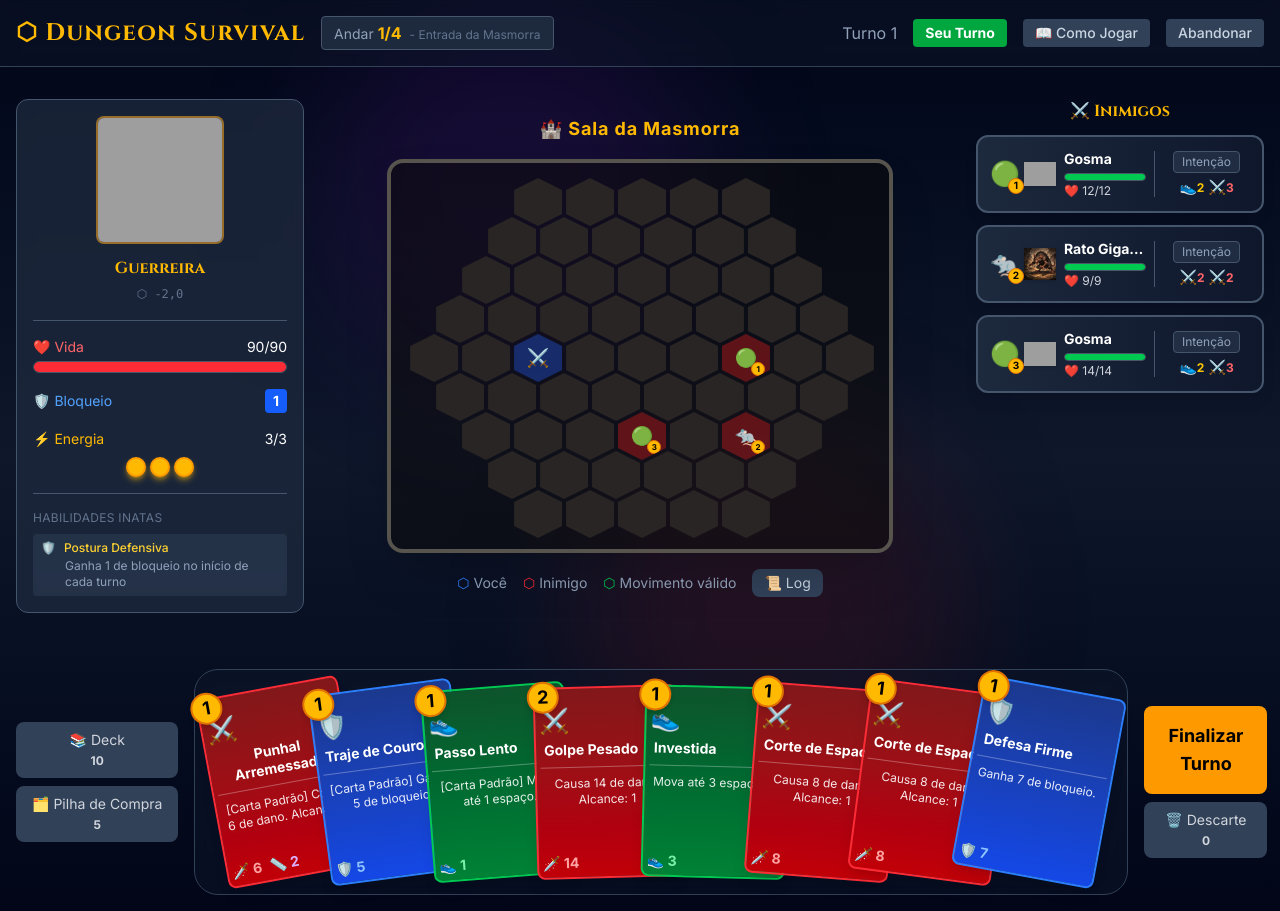
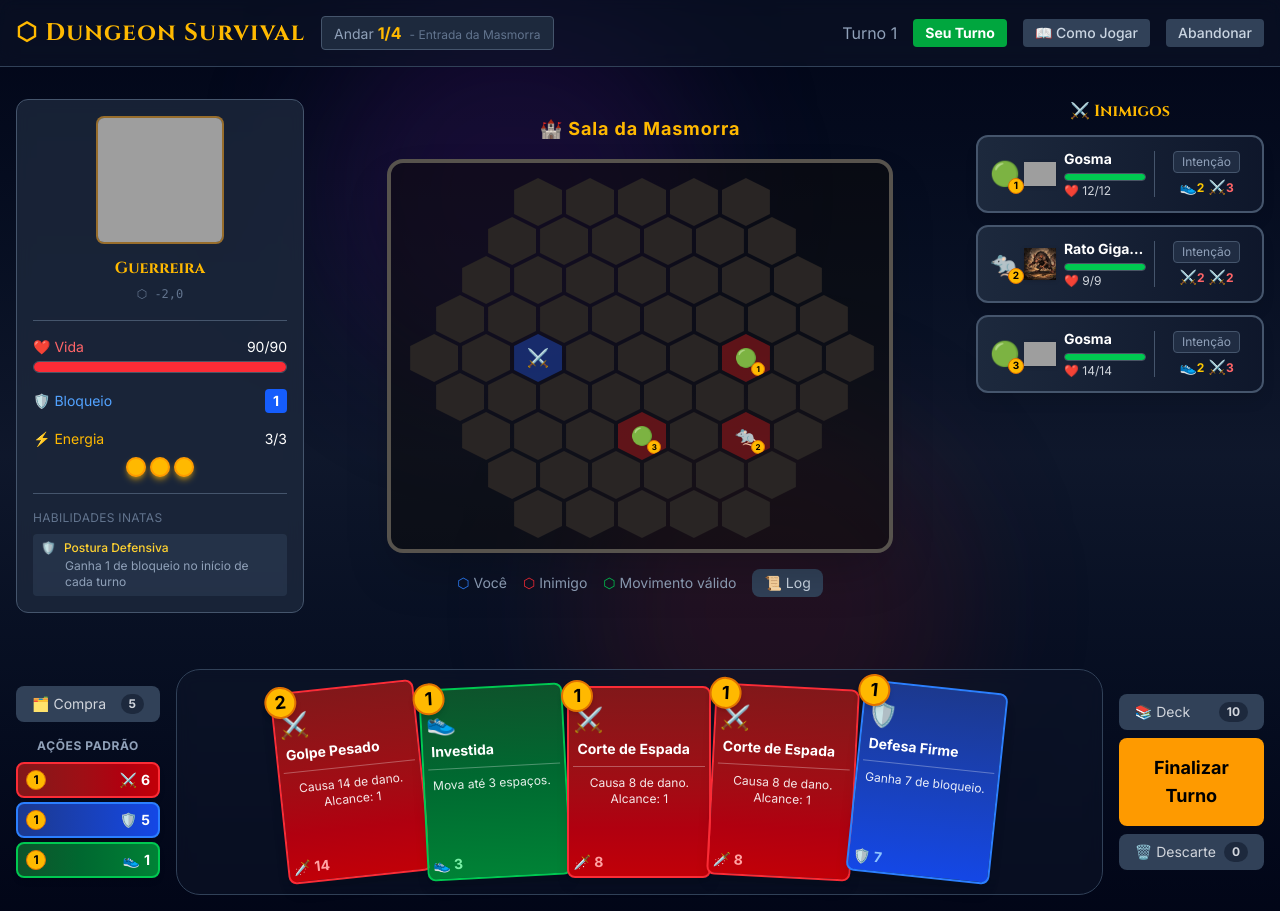
Before and after one commit to ValdineiJunior/dungeon-survival, a Next.js app: page /game in a window 1280 px wide. Both pictures are taken after a click on the element 296 px from the left and 555 px from the top of the page. Built offline with nearby package versions, Linux system fonts and the light colour scheme; grey boxes are pictures that could not be loaded.

Commit message:
feat: Implement the core game page, including `SmallDefaultCard` and `Hand` components, and integrate game state management.

```diff
--- a/app/components/Hand.tsx
+++ b/app/components/Hand.tsx
@@ -1,7 +1,7 @@
 "use client";
 
 import { useState } from "react";
-import { Card as CardType, DefaultHandCard } from "@/app/types/game";
+import { Card as CardType } from "@/app/types/game";
 import { Card } from "./Card";
 
 interface HandProps {
@@ -11,8 +11,6 @@ interface HandProps {
   selectedCardIsDefault?: boolean;
   onSelectCard: (card: CardType) => void;
   disabled?: boolean;
-  defaultHand?: DefaultHandCard[];
-  onPlayDefaultCard?: (id: string) => void;
 }
 
 export function Hand({
@@ -22,14 +20,12 @@ export function Hand({
   selectedCardIsDefault,
   onSelectCard,
   disabled,
-  defaultHand,
-  onPlayDefaultCard,
 }: HandProps) {
   const [hoveredCardId, setHoveredCardId] = useState<string | null>(null);
 
   // Calculate card overlap based on total cards
   // More cards = more overlap to fit them
-  const totalCards = (defaultHand?.length ?? 0) + cards.length;
+  const totalCards = cards.length;
   const cardWidth = 144; // w-36 = 144px
   const maxHandWidth = typeof window !== 'undefined' ? window.innerWidth * 0.7 : 800;
 
@@ -45,43 +41,9 @@ export function Hand({
       {/* Main Cards (center) with default cards prepended visually */}
       <div className="flex flex-col items-center">
         <div className="flex justify-center items-end gap-0">
-          {(() => {
-            const defaults = (defaultHand ?? []).map((d) => ({ kind: 'default' as const, entry: d }));
-            const normals = cards.map((c) => ({ kind: 'normal' as const, card: c }));
-            const combined = [...defaults, ...normals];
-
-            return combined.map((item, index) => {
-              if (item.kind === 'default') {
-                const entry = item.entry;
-                const canPlay = !entry.usedThisTurn && entry.card.cost <= energy && !disabled;
-                const isSelected = selectedCard?.id === entry.card.id && !!selectedCardIsDefault;
-
-                return (
-                  <div
-                    key={entry.id}
-                    className="transition-all duration-200"
-                    onMouseEnter={() => setHoveredCardId(entry.id)}
-                    onMouseLeave={() => setHoveredCardId(null)}
-                    style={{
-                      transform: `rotate(${(index - (combined.length - 1) / 2) * 3}deg)`,
-                      marginRight: index < combined.length - 1 ? `-${overlapMargin}px` : 0,
-                      zIndex: hoveredCardId === entry.id ? 1000 : index,
-                    }}
-                  >
-                    <Card
-                      card={entry.card}
-                      disabled={!canPlay}
-                      selected={isSelected}
-                      grayscale={entry.usedThisTurn ? true : undefined}
-                      onClick={() => canPlay && onPlayDefaultCard && onPlayDefaultCard(entry.id)}
-                    />
-                  </div>
-                );
-              }
-
-              const card = item.card;
-              const canPlay = card.cost <= energy && !disabled;
-              const isSelected = selectedCard?.id === card.id && !selectedCardIsDefault;
+          {cards.map((card, index) => {
+            const canPlay = card.cost <= energy && !disabled;
+            const isSelected = selectedCard?.id === card.id && !selectedCardIsDefault;
 
               return (
                 <div
@@ -90,8 +52,8 @@ export function Hand({
                   onMouseEnter={() => setHoveredCardId(card.id)}
                   onMouseLeave={() => setHoveredCardId(null)}
                   style={{
-                    transform: `rotate(${(index - (combined.length - 1) / 2) * 3}deg)`,
-                    marginRight: index < combined.length - 1 ? `-${overlapMargin}px` : 0,
+                    transform: `rotate(${(index - (cards.length - 1) / 2) * 3}deg)`,
+                    marginRight: index < cards.length - 1 ? `-${overlapMargin}px` : 0,
                     zIndex: hoveredCardId === card.id ? 1000 : index,
                   }}
                 >
@@ -103,8 +65,7 @@ export function Hand({
                   />
                 </div>
               );
-            });
-          })()}
+          })}
 
           {cards.length === 0 && (
             <div className="text-gray-500 italic">Sua mão está vazia</div>
--- /dev/null
+++ b/app/components/SmallDefaultCard.tsx
@@ -0,0 +1,67 @@
+"use client";
+
+import { Card as CardType, DefaultHandCard } from "@/app/types/game";
+
+interface SmallDefaultCardProps {
+  entry: DefaultHandCard;
+  disabled?: boolean;
+  selected?: boolean;
+  onClick?: () => void;
+}
+
+export function SmallDefaultCard({
+  entry,
+  disabled,
+  selected,
+  onClick,
+}: SmallDefaultCardProps) {
+  const card = entry.card;
+  const shouldGrayscale = entry.usedThisTurn || disabled;
+
+  const typeColors: Record<CardType["type"], string> = {
+    attack: "from-red-900 to-red-700 border-red-500",
+    skill: "from-blue-900 to-blue-700 border-blue-500",
+    power: "from-yellow-900 to-yellow-700 border-yellow-500",
+    movement: "from-green-900 to-green-700 border-green-500",
+  };
+
+  const typeIcons: Record<CardType["type"], string> = {
+    attack: "⚔️",
+    skill: "🛡️",
+    power: "✨",
+    movement: "👟",
+  };
+
+  return (
+    <button
+      onClick={onClick}
+      disabled={disabled || entry.usedThisTurn}
+      className={`
+        relative w-full rounded-lg border-2 px-2 py-1.5
+        bg-linear-to-r ${typeColors[card.type]}
+        flex items-center gap-2
+        transform transition-all duration-200
+        ${disabled || entry.usedThisTurn
+          ? "opacity-50 cursor-not-allowed"
+          : "hover:scale-105 hover:shadow-lg hover:shadow-black/50 cursor-pointer hover:border-white"
+        }
+        ${shouldGrayscale ? "grayscale" : ""}
+        ${selected ? "ring-2 ring-yellow-400 scale-105 border-yellow-400" : ""}
+        shadow-md text-left
+      `}
+      title={card.description}
+    >
+      <div className="flex bg-amber-400 border border-amber-600 rounded-full w-5 h-5 items-center justify-center text-black font-bold text-xs shrink-0">
+        {card.cost}
+      </div>
+      <div className="flex-1 flex justify-end items-center gap-1">
+        <div className="text-sm">
+          {typeIcons[card.type]}
+        </div>
+        <div className="font-bold text-white text-sm">
+          {card.damage || card.block || card.movement || card.range || ""}
+        </div>
+      </div>
+    </button>
+  );
+}
--- a/app/game/page.tsx
+++ b/app/game/page.tsx
@@ -13,6 +13,7 @@ import { CardRewardModal } from "@/app/components/CardRewardModal";
 import { EnemyActionsModal } from "@/app/components/EnemyActionsModal";
 import { GameLogModal } from "@/app/components/GameLogModal";
 import { HowToPlayModal } from "@/app/components/HowToPlayModal";
+import { SmallDefaultCard } from "@/app/components/SmallDefaultCard";
 import { Card, HexPosition, CharacterClass, Enemy } from "@/app/types/game";
 import { CHARACTER_CLASSES } from "@/app/lib/cards";
 import { getFloorConfig } from "@/app/lib/enemies";
@@ -345,9 +346,8 @@ export default function GamePage() {
                 {phase === "victory" ? "🐉" : "💀"}
               </div>
               <h2
-                className={`text-4xl font-bold mb-4 ${
-                  phase === "victory" ? "text-amber-400" : "text-red-400"
-                }`}
+                className={`text-4xl font-bold mb-4 ${phase === "victory" ? "text-amber-400" : "text-red-400"
+                  }`}
               >
                 {phase === "victory" ? "Vitória Total!" : "Derrota"}
               </h2>
@@ -471,34 +471,42 @@ export default function GamePage() {
         {/* Hand of cards */}
         <div className="flex items-center gap-4">
           {/* Deck and Draw Pile Buttons (Left) */}
-          <div className="shrink-0 flex flex-col gap-2">
-            <button
-              onClick={() => setShowDeckModal(true)}
-              className="px-4 py-2 bg-slate-700 hover:bg-slate-600 text-gray-300 hover:text-amber-400 rounded-lg text-sm transition-colors"
-            >
-              <span>📚 Deck</span>
-              <br />
-              <span className="text-xs font-bold">{deck.length}</span>
-            </button>
+          <div className="shrink-0 flex flex-col gap-2 w-36">
+
 
             <button
               onClick={() => setShowDrawPileModal(true)}
-              className="px-4 py-2 bg-slate-700 hover:bg-slate-600 text-gray-300 hover:text-amber-400 rounded-lg text-sm transition-colors"
+              className="px-4 py-2 bg-slate-700 hover:bg-slate-600 text-gray-300 hover:text-amber-400 rounded-lg text-sm transition-colors flex justify-between items-center whitespace-nowrap"
             >
-              <span>🗂️ Pilha de Compra</span>
-              <br />
-              <span className="text-xs font-bold">{drawPile.length}</span>
+              <span>🗂️ Compra</span>
+              <span className="text-xs font-bold bg-slate-800 px-2 py-0.5 rounded-full ml-2">{drawPile.length}</span>
             </button>
+
+            {/* Default Cards */}
+            <div className="flex flex-col gap-1 mt-2">
+              <div className="text-slate-400 text-xs text-center font-bold mb-1 uppercase tracking-wider">Ações Padrão</div>
+              {defaultHand.map((entry) => (
+                <SmallDefaultCard
+                  key={entry.id}
+                  entry={entry}
+                  disabled={
+                    phase !== "playerTurn" &&
+                    phase !== "selectingMovement" &&
+                    phase !== "selectingTarget" &&
+                    phase !== "confirmingSkill"
+                  }
+                  selected={selectedCard?.id === entry.card.id && !!selectedCardIsDefault}
+                  onClick={() => selectDefaultCard(entry.id)}
+                />
+              ))}
+            </div>
           </div>
 
-          <div className="flex-1 bg-slate-900/50 rounded-3xl border border-slate-700 backdrop-blur-sm">
+          <div className="flex-1 bg-slate-900/50 rounded-3xl border border-slate-700 backdrop-blur-sm min-h-52 flex items-center justify-center">
             <Hand
               cards={hand}
               energy={player.energy}
               selectedCard={selectedCard}
-              defaultHand={defaultHand}
-              selectedCardIsDefault={selectedCardIsDefault}
-              onPlayDefaultCard={selectDefaultCard}
               onSelectCard={handleSelectCard}
               disabled={
                 phase !== "playerTurn" &&
@@ -510,17 +518,23 @@ export default function GamePage() {
           </div>
 
           {/* End Turn Button and Discard Button */}
-          <div className="shrink-0 flex flex-col justify-between gap-2">
+          <div className="shrink-0 flex flex-col justify-end gap-2">
+            <button
+              onClick={() => setShowDeckModal(true)}
+              className="px-4 py-2 bg-slate-700 hover:bg-slate-600 text-gray-300 hover:text-amber-400 rounded-lg text-sm transition-colors flex justify-between items-center whitespace-nowrap"
+            >
+              <span>📚 Deck</span>
+              <span className="text-xs font-bold bg-slate-800 px-2 py-0.5 rounded-full ml-2">{deck.length}</span>
+            </button>
             <button
               onClick={endTurn}
               disabled={phase !== "playerTurn"}
               className={`
                 px-6 py-4 rounded-lg font-bold text-lg h-full
                 transition-all duration-200
-                ${
-                  phase === "playerTurn"
-                    ? "bg-amber-500 hover:bg-amber-400 text-black hover:scale-105"
-                    : "bg-gray-600 text-gray-400 cursor-not-allowed"
+                ${phase === "playerTurn"
+                  ? "bg-amber-500 hover:bg-amber-400 text-black hover:scale-105"
+                  : "bg-gray-600 text-gray-400 cursor-not-allowed"
                 }
               `}
             >
@@ -531,11 +545,10 @@ export default function GamePage() {
 
             <button
               onClick={() => setShowDiscardModal(true)}
-              className="px-4 py-2 bg-slate-700 hover:bg-slate-600 text-gray-300 hover:text-amber-400 rounded-lg text-sm transition-colors"
+              className="px-4 py-2 bg-slate-700 hover:bg-slate-600 text-gray-300 hover:text-amber-400 rounded-lg text-sm transition-colors flex justify-between items-center whitespace-nowrap"
             >
               <span>🗑️ Descarte</span>
-              <br />
-              <span className="text-xs font-bold">{discardPile.length}</span>
+              <span className="text-xs font-bold bg-slate-800 px-2 py-0.5 rounded-full ml-2">{discardPile.length}</span>
             </button>
           </div>
         </div>
```
